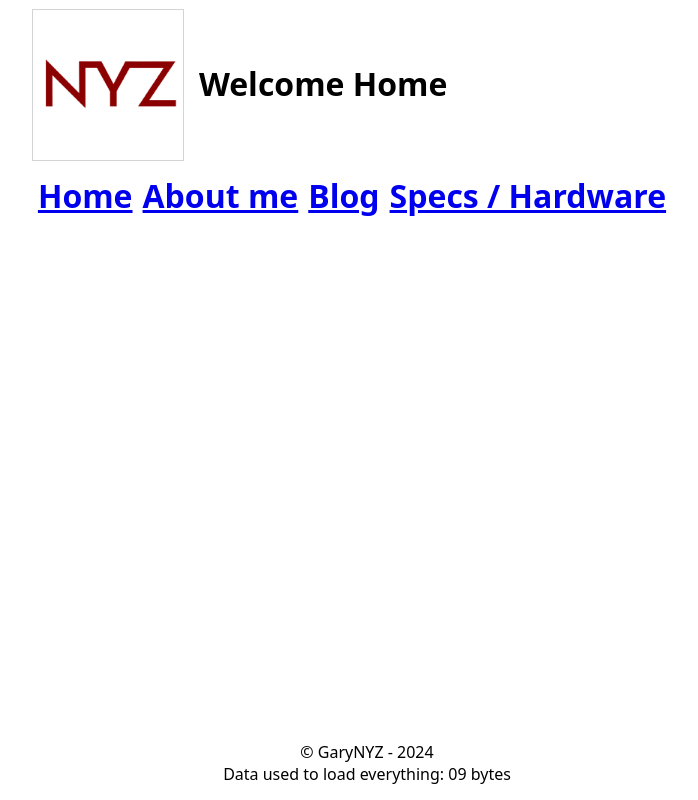
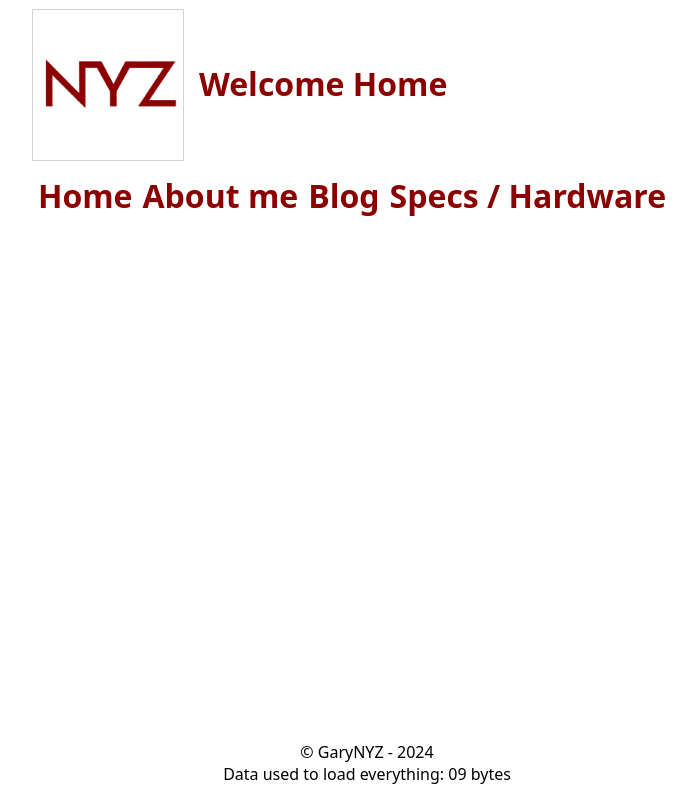
Before and after one commit to GaryNYZ/GaryNYZ.github.io, a plain HTML site: page index.html in a window 1280 px wide. Shown: the whole page, without its empty margins (288-986 px from the left). Drawn offline with Linux system fonts and the light colour scheme.

Commit message:
Update index.html

```diff
--- a/index.html
+++ b/index.html
@@ -10,30 +10,40 @@
                 margin: 0;
                 padding: 0;
             }
-            body{
+            body {
             font-family: system-ui, -apple-system, BlinkMacSystemFont, 'Segoe UI', Roboto, Oxygen, Ubuntu, Cantarell, 'Open Sans', 'Helvetica Neue', sans-serif;
         }
-            .head > h1 > span {
+        .head>h1>span {
             transform: translate(1rem, -4rem);
             display: inline-flex;
+            color: #8B0000;
         }
         .head {
             display: flex;
             margin: 10px auto;
             width: fit-content;
         }
-            .head > h1 > *[alt="Logo"] {
+        .head>h1>*[alt="Logo"] {
             outline: 1px solid rgb(212, 212, 212);
         }
-            .navbar{
+        .navbar {
             list-style: none;
             display: inline-flex;
             padding: 5px;
         }
-            .navbar > li:not(:last-of-type){
+        .navbar>li:not(:last-of-type) {
             margin-right: 10px;
         }
-            .content{
+        .navbar > li > a{
+            text-decoration: none;
+            transition: all 200ms ease;
+            color: #8B0000
+        }
+        .navbar > li > a:hover,
+        .navbar > li > a:focus{
+            color: #500000
+        }
+        .content {
             display: flex;
             margin: 10px;
         }
```
Lines whose indentation alone changed are shown as unchanged.
